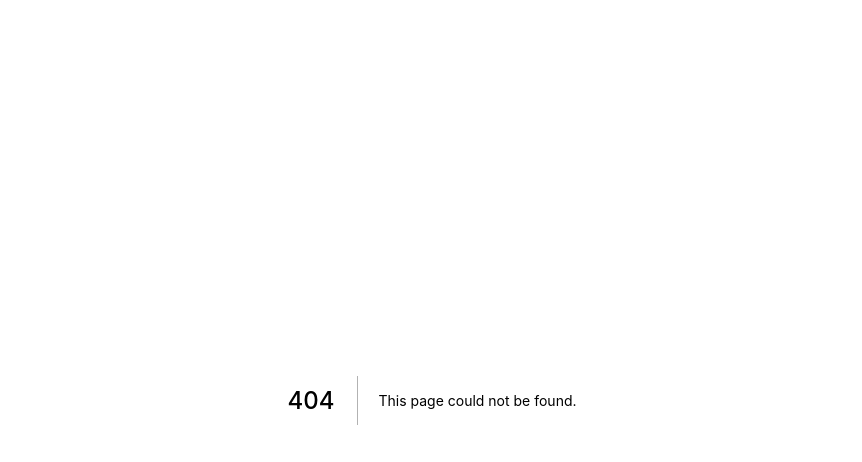
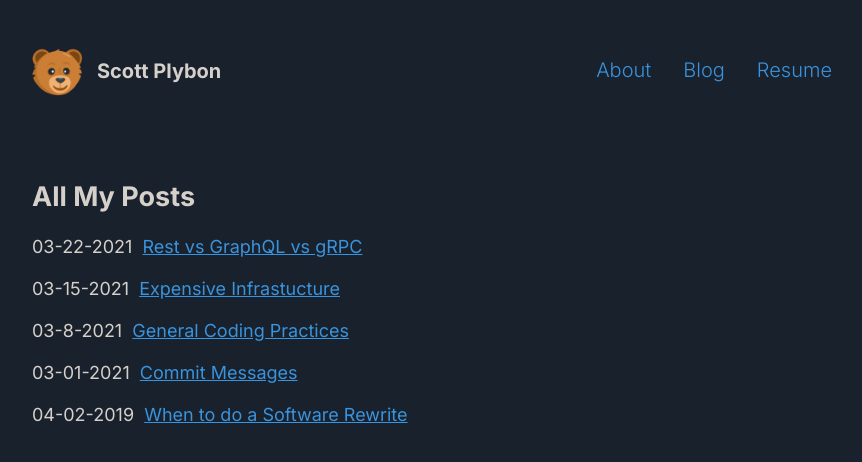
Before and after one commit to splybon/portfolio, a Next.js app: page /blog in a window 1280 px wide. Before the commit this address had no page. Shown: the top 462 px of the page, without its empty margins (208-1070 px from the left). Built offline with nearby package versions, Linux system fonts and the light colour scheme.

Commit message:
feature: Adding index page for blog

```diff
--- a/components/nav-links.js
+++ b/components/nav-links.js
@@ -1,5 +1,5 @@
 export default [
   { title: "About", page: "/" },
-  { title: "Blog", page: "/" },
+  { title: "Blog", page: "/blog" },
   { title: "Resume", page: "/Resume.pdf" },
 ];
--- /dev/null
+++ b/pages/blog/index.js
@@ -0,0 +1,36 @@
+import React from "react";
+import Layout from "../../components/Layout";
+import Link from "next/link";
+import { allPosts } from "../../utils";
+import styles from "./index.module.css";
+
+export async function getStaticProps() {
+  const posts = await allPosts();
+  return {
+    props: {
+      posts,
+    },
+  };
+}
+
+const PostIndex = ({ posts }) => (
+  <Layout title="All Posts">
+    <section className={styles.index}>
+      <h1>All My Posts</h1>
+      {posts.map((post) => (
+        <div key={post.title}>
+          <span>{post.date}</span> &nbsp;
+          <Link href={"/" + post.path}>
+            <a>
+              <span>{post.title}</span>
+            </a>
+          </Link>
+          <br />
+          <br />
+        </div>
+      ))}
+    </section>
+  </Layout>
+);
+
+export default PostIndex;
--- /dev/null
+++ b/pages/blog/index.module.css
@@ -0,0 +1,3 @@
+.index {
+  grid-column: 2/4;
+}
--- a/pages/index.js
+++ b/pages/index.js
@@ -4,7 +4,7 @@ import Link from "next/link";
 import { allPosts, allProjects } from "../utils";
 
 export async function getStaticProps() {
-  const posts = await allPosts(6);
+  const posts = await allPosts(3);
   const projects = await allProjects();
   return {
     props: {
@@ -49,7 +49,9 @@ export default function Home({ posts, projects }) {
             </a>
           </li>
         </ul>
-        <h2 className={styles.sectionHeader}>Recent Posts</h2>
+        <h2 className={styles.sectionHeader}>
+          Recent Posts &nbsp; <Link href="/blog">View all >></Link>
+        </h2>
         <section className={styles.cards}>
           {posts.map((post) => (
             <div key={post.title} className={styles.card}>
--- a/pages/index.module.css
+++ b/pages/index.module.css
@@ -62,6 +62,10 @@
 .sectionHeader {
   font-size: 30px;
   margin-top: 150px;
+}
+
+.sectionHeader a {
+  font-size: 15px;
 }
 
 .cards {
--- a/utils.js
+++ b/utils.js
@@ -1,7 +1,7 @@
 import matter from "gray-matter";
 import fs from "fs";
 
-export const allPosts = async (count = 3) => {
+export const allPosts = async (count) => {
   const promArray = fs
     .readdirSync("./data/posts/")
     .map((post) => import(`./data/posts/${post}`));
```
